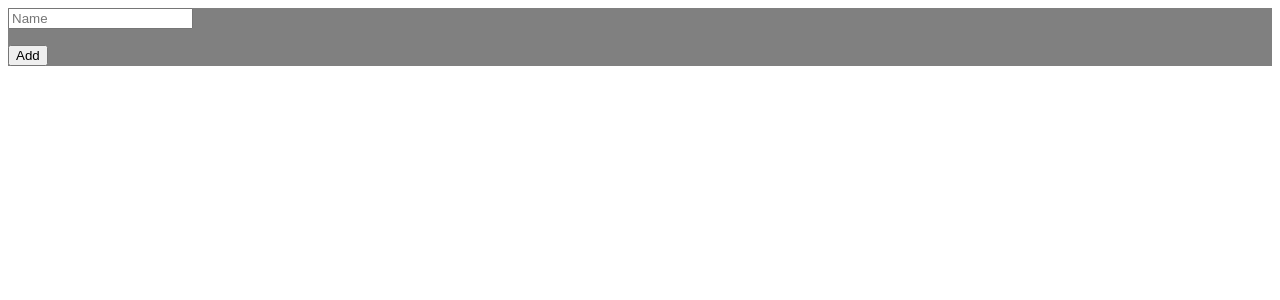
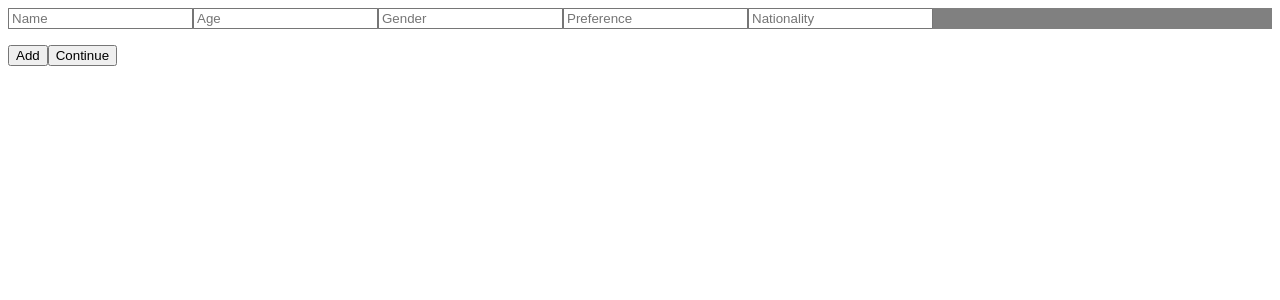
Before and after one commit to Ramizf25/Train-Booking-App, a React (Create React App) app: page /passenger in a window 1280 px wide. Shown: the top 300 px of the page. Built offline with nearby package versions, Linux system fonts and the light colour scheme.

Commit message:
Fixing bug, don't use Form tag

```diff
--- a/src/features/Passenger/passengerdetails.js
+++ b/src/features/Passenger/passengerdetails.js
@@ -1,59 +1,71 @@
 import axios from "axios";
-import { useState } from "react";
+import React, { useEffect, useState } from "react";
 import './style.css'
 const api = axios.create({
     baseURL: "http://127.0.0.1:8000/api/passenger-details/"
 });
 
 
-function Passengerdetails(){
-    const initialState =[{name:"",age: "", gender: '',nationality: '', preference: ''}];
-    const [data, setData]= useState(initialState);
+function Passengerdetails() {
+    const initialState = [{ name: "", age: "", gender: '', nationality: '', preference: '' }];
+    const [data, setData] = useState(initialState);
+
+    useEffect(() => {
+        console.log("DATA MUTATED", data);
+    }, [data]);
+
     console.log(data)
-    function submit(event){
 
-        event.preventDefault()
-        axios.post("http://127.0.0.1:8000/api/passenger-details/",data.data).then(function (response) {
-            console.log(response);}).catch(function (error) {
+    function submit(event) {
+        axios.post("http://127.0.0.1:8000/api/passenger-details/", data.data).then(function (response) {
+            console.log(response);
+        }).catch(function (error) {
             console.log(error);
         });
     }
 
-    function addRow(){
-        setData((d) => {console.log("data---x",d,data,initialState); return [...d,{...initialState[0]}]})
+    function addRow(event) {
+        event.preventDefault();
+        event.stopPropagation();
+        console.log("THIS IS THE EVENT PAYLOAD", event.isDefaultPrevented(), event.isPropagationStopped());
+        setData((d) => { console.log("data---x", d, data, [...d, { ...initialState[0] }]); return [...d, { ...initialState[0] }] })
     }
-    return(
 
-        <form className="form" >
+    function reactToChange(event, property, index) {
+        setData((data) => {
+            data[index][property] = event.target.value;
+            return [...data]
+        })
+    }
+
+    return (
+        <div>
             <div className="form">
-            {data.map((passenger,index)=>{
-            return(
-            <div key = {"passenger-"+index}>
+                {
+                    data.map((passenger, index) => {
+                        return (
+                            <div key={"passenger-" + index}>
                                 <input type={"text"} placeholder="Name" value={passenger.name}
-            onChange={(event)=> setData((data) => {data[index].name = event.target.value;
-                console.log("======");
-            return [...data]
-            })}/>
-            {/* <input type={"text"} placeholder="Age"  />
-            <input type={"text"} placeholder="Gender" />
-            <input type={"text"} placeholder="Nationality" />
-            <input type={"text"} placeholder="Preference" /> */}
+                                    onChange={(event) => { reactToChange(event, 'name', index) }} />
+                                <input type={"text"} placeholder="Age" value={passenger.age}
+                                    onChange={(event) => { reactToChange(event, 'age', index) }} />
+                                <input type={"text"} placeholder="Gender" value={passenger.gender}
+                                    onChange={(event) => { reactToChange(event, 'gender', index) }} />
+                                <input type={"text"} placeholder="Preference" value={passenger.preference}
+                                    onChange={(event) => { reactToChange(event, 'preference', index) }} />
+                                <input type={"text"} placeholder="Nationality" value={passenger.nationality}
+                                    onChange={(event) => { reactToChange(event, 'nationality', index) }} />
                             </div>
                         )
 
-            })}
-
+                    })
+                }
             </div>
-            <div className="button"><button onClick={addRow }>Add</button></div>
-
-
-            {/* <button type="submit">continue</button> */}
-            {/* <h1>{data.name}{" "}{data.age}{" "}{data.gender}{" "}{data.nationality}{" "}{data.preference}</h1> */}
-
-            <p></p>
-
-        </form>
-
+            <div className="button">
+                <button onClickCapture={addRow}>Add</button>
+                <button onClickCapture={submit}>Continue</button>
+            </div>
+        </div>
     )
 
 }
```
Lines whose indentation alone changed are shown as unchanged.
